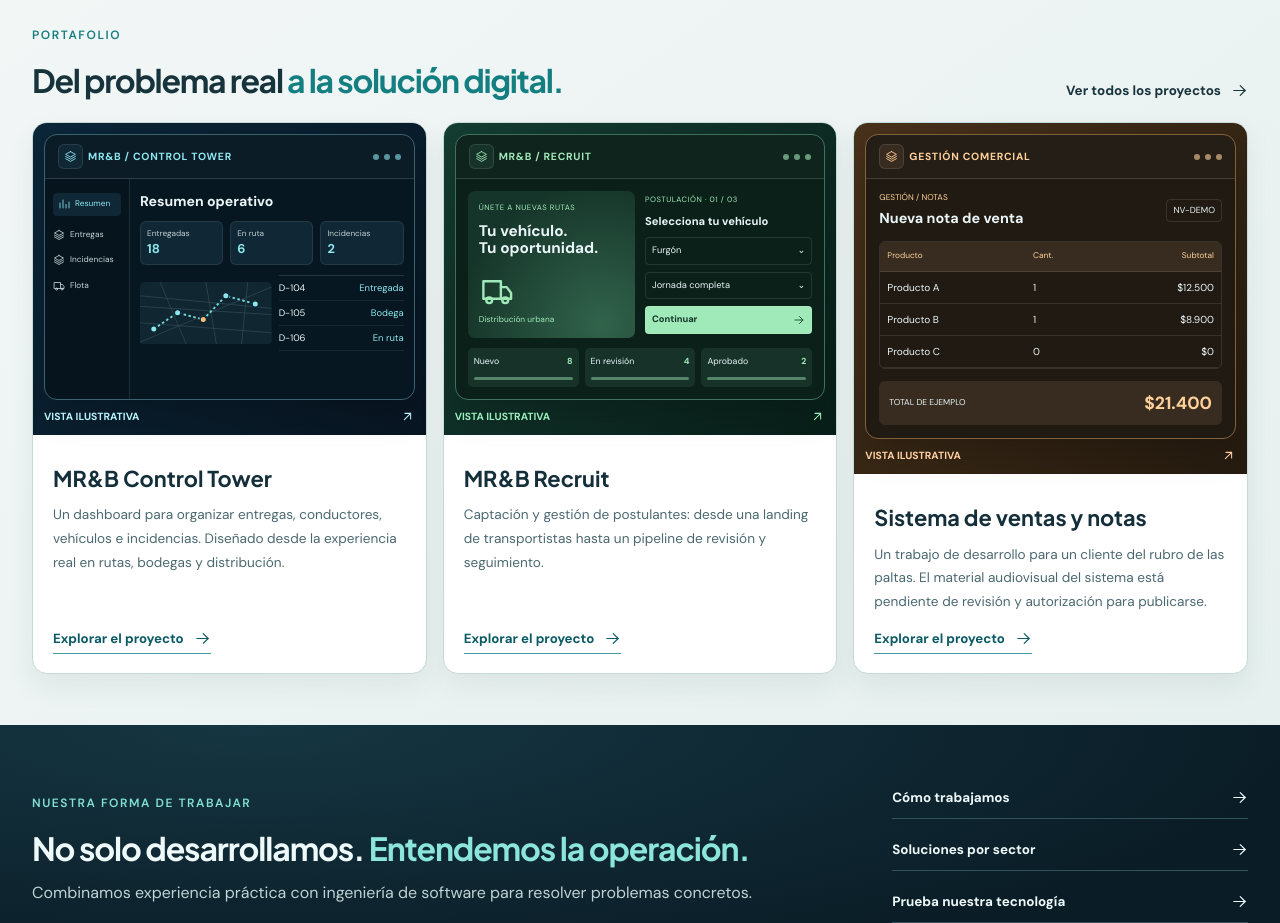
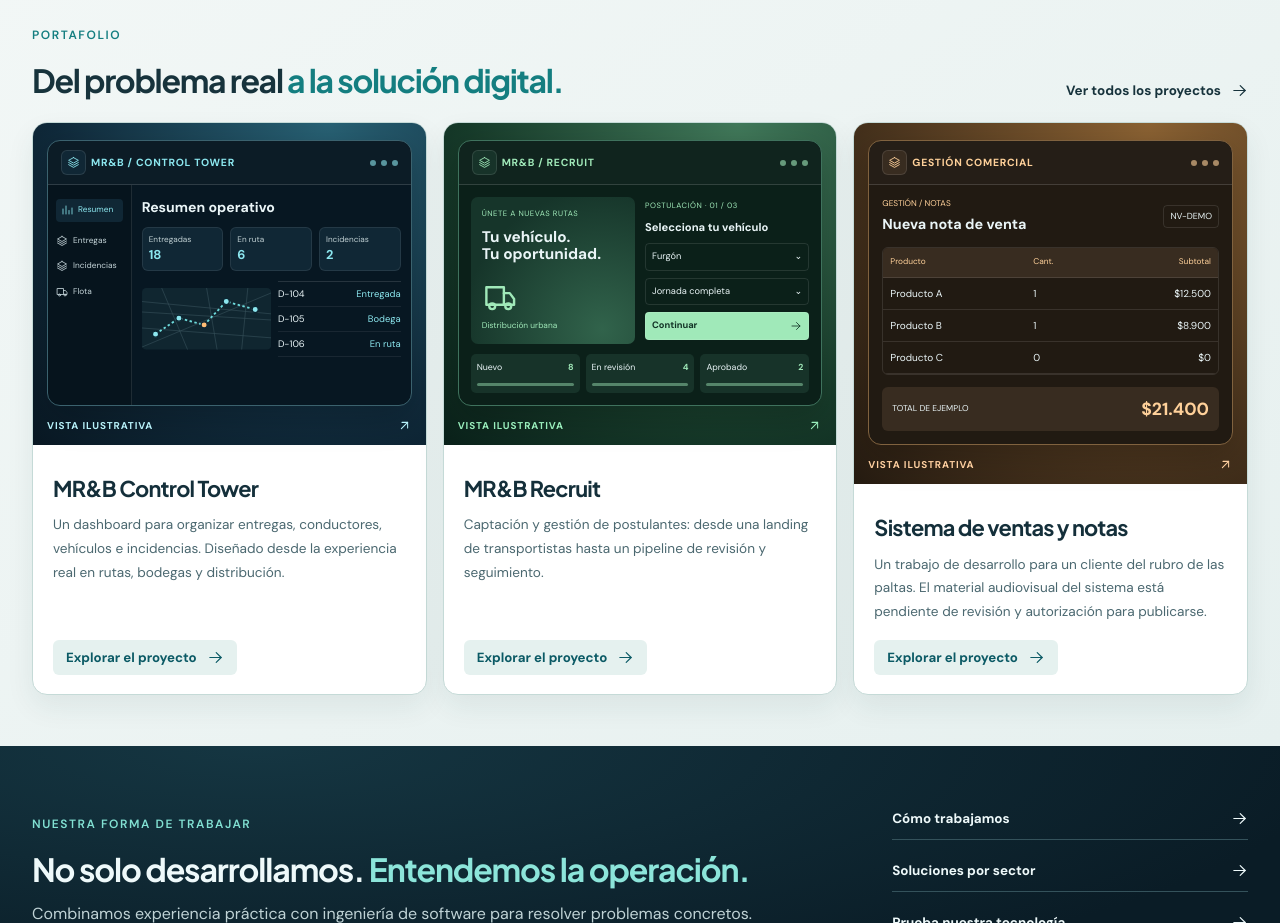
Before and after one commit to miguel-dashboard/muvory-website, a React (Vite) app: page / in a window 1280 px wide. Shown: the part 1280-2203 px from the top of the page. Built offline with nearby package versions, Linux system fonts and the light colour scheme.

Commit message:
Enhance project cards, software previews and commercial calls to action

```diff
--- a/src/portfolio.css
+++ b/src/portfolio.css
@@ -189,3 +189,18 @@
 @media(prefers-reduced-motion:reduce){.pf-project-cover>.ml-preview{transition:none}.pf-project-cover:hover>.ml-preview{transform:none}}
 
 .pf-demo-mode{display:flex;flex-wrap:wrap;gap:8px;margin:0 0 19px}.pf-demo-mode button{font:inherit;font-size:.83rem;font-weight:650;border:1px solid #357e84;border-radius:7px;color:#174c56;background:#fff;padding:10px 14px;cursor:pointer}.pf-demo-mode button[aria-pressed=true]{background:#123d49;color:#fff}.pf-demo-mode button:focus-visible{outline:3px solid #65cfc6;outline-offset:3px}
+
+/* Product portfolio: actual interface compositions, not generic icon tiles. */
+.pf-project-cover{padding:17px 14px 12px}
+.pf-project-cover-control{background:radial-gradient(ellipse at 75% 0%,#286174,#102a3b 65%,#091823)}
+.pf-project-cover-recruit{background:radial-gradient(ellipse at 75% 0%,#41795a,#173b2a 65%,#0a211a)}
+.pf-project-cover-ventas{background:radial-gradient(ellipse at 75% 0%,#8b6233,#48331d 65%,#251b11)}
+.pf-project-cover:hover{filter:none}
+.pf-project-cover>small{font-size:.62rem;letter-spacing:.09em;margin-top:12px}
+.pf-card-copy h3{font-weight:700;letter-spacing:-.035em}
+.pf-card-copy>a{border-bottom:0;background:#e5f1ef;padding:9px 13px;border-radius:6px;transition:background .18s}
+.pf-card-copy>a:hover{background:#d1e9e6}
+.pf-detail-art .ml-preview{max-width:680px}
+.pf-detail-art .ml-preview-body,.pf-detail-art .ml-recruit-preview,.pf-detail-art .ml-sales-preview{min-height:260px}
+.pf-detail-demo-layout{align-items:start}
+@media(max-width:650px){.pf-project-cover{padding:11px}.pf-detail-art .ml-preview-body,.pf-detail-art .ml-recruit-preview,.pf-detail-art .ml-sales-preview{min-height:180px}}
```
